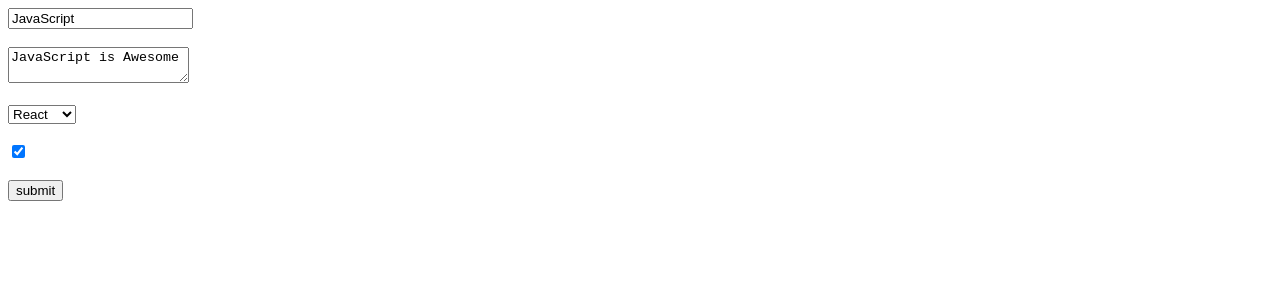
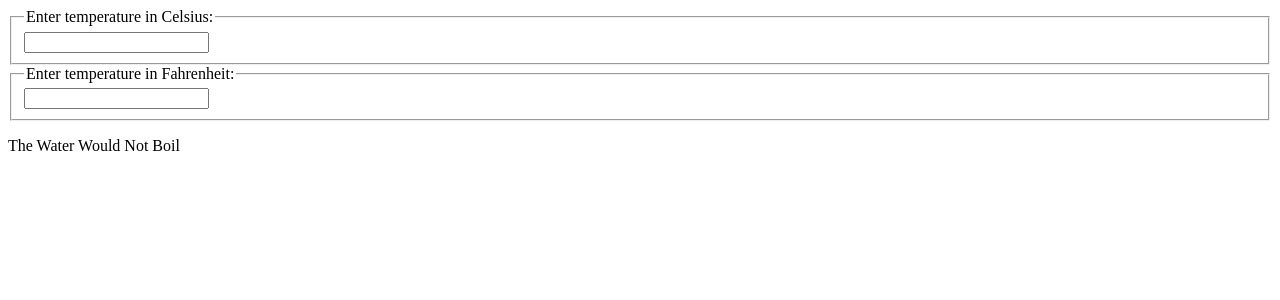
Before and after one commit to sadid369/myreact, a React (Create React App) app: page / in a window 1280 px wide. Shown: the top 300 px of the page. Built offline with nearby package versions, Linux system fonts and the light colour scheme.

Commit message:
@30/01/2023

```diff
--- a/src/App.js
+++ b/src/App.js
@@ -1,12 +1,12 @@
 // import ClockList from "./components/ClockList";
-import Form from "./components/Form";
-
+// import Form from "./components/Form";
+import Calculator from "./components/Calculator";
 function App() {
   console.log("App component render");
 
   return (
     <div>
-      <Form />
+      <Calculator />
     </div>
   );
 }
--- /dev/null
+++ b/src/components/BoilingVerdict.js
@@ -0,0 +1,6 @@
+export default function BoilinfVerdict({ celsius = 0 }) {
+  if (celsius >= 100) {
+    return <p>The Water Would Boil</p>;
+  }
+  return <p>The Water Would Not Boil</p>;
+}
--- /dev/null
+++ b/src/components/Calculator.js
@@ -0,0 +1,38 @@
+import React from "react";
+import BoilinfVerdict from "./BoilingVerdict";
+import TemperatureInput from "./TemperatureInput";
+import { convert, toCelsius, toFahrenheit } from "../lib/converter";
+export default class Calculator extends React.Component {
+  state = {
+    temperature: "",
+    scale: "c",
+  };
+  handleChange = (e, scale) => {
+    this.setState({
+      temperature: e.target.value,
+      scale,
+    });
+  };
+  render() {
+    const { temperature, scale } = this.state;
+    const celsius =
+      scale === "f" ? convert(temperature, toCelsius) : temperature;
+    const fahrenheit =
+      scale === "c" ? convert(temperature, toFahrenheit) : temperature;
+    return (
+      <>
+        <TemperatureInput
+          scale="c"
+          temperature={celsius}
+          onTemperatureChange={this.handleChange}
+        />
+        <TemperatureInput
+          scale="f"
+          temperature={fahrenheit}
+          onTemperatureChange={this.handleChange}
+        />
+        <BoilinfVerdict celsius={parseFloat(temperature)} />
+      </>
+    );
+  }
+}
--- /dev/null
+++ b/src/components/TemperatureInput.js
@@ -0,0 +1,22 @@
+import React from "react";
+// import BoilinfVerdict from "./BoilingVerdict";
+const scaleNames = {
+  c: "Celsius",
+  f: "Fahrenheit",
+};
+export default function TemperatureInput({
+  scale,
+  temperature,
+  onTemperatureChange,
+}) {
+  return (
+    <fieldset>
+      <legend>Enter temperature in {scaleNames[scale]}: </legend>
+      <input
+        type="text"
+        value={temperature}
+        onChange={(e) => onTemperatureChange(e, scale)}
+      ></input>
+    </fieldset>
+  );
+}
--- /dev/null
+++ b/src/lib/converter.js
@@ -0,0 +1,16 @@
+export function toCelsius(fahrenheit) {
+  return ((fahrenheit - 32) * 5) / 9;
+}
+export function toFahrenheit(celsius) {
+  return (celsius * 9) / 5 + 32;
+}
+
+export function convert(temperature, convertTo) {
+  const input = parseFloat(temperature);
+  if (Number.isNaN(input)) {
+    return "";
+  }
+  const output = convertTo(input);
+  const rounded = Math.round(output * 1000) / 1000;
+  return rounded.toString();
+}
```
